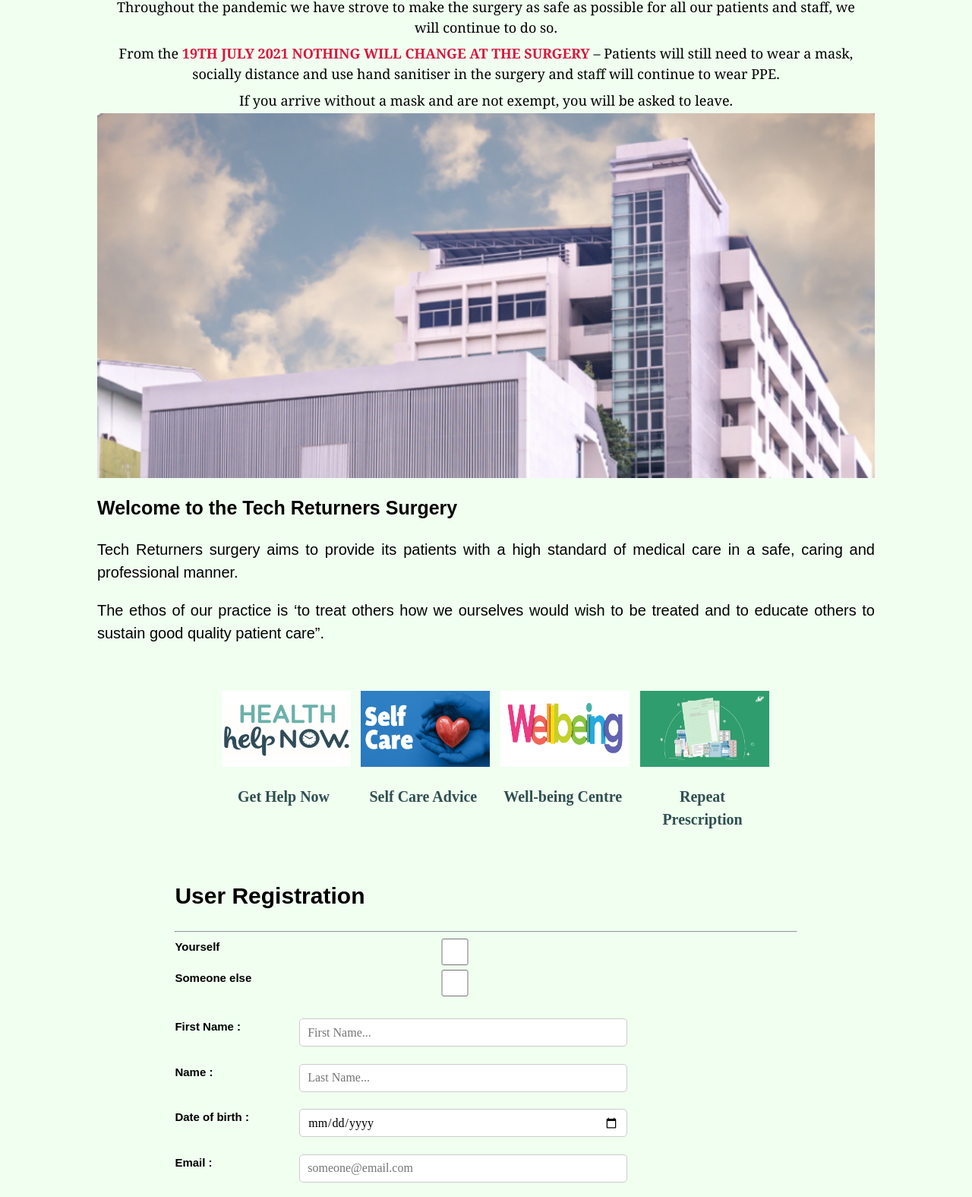
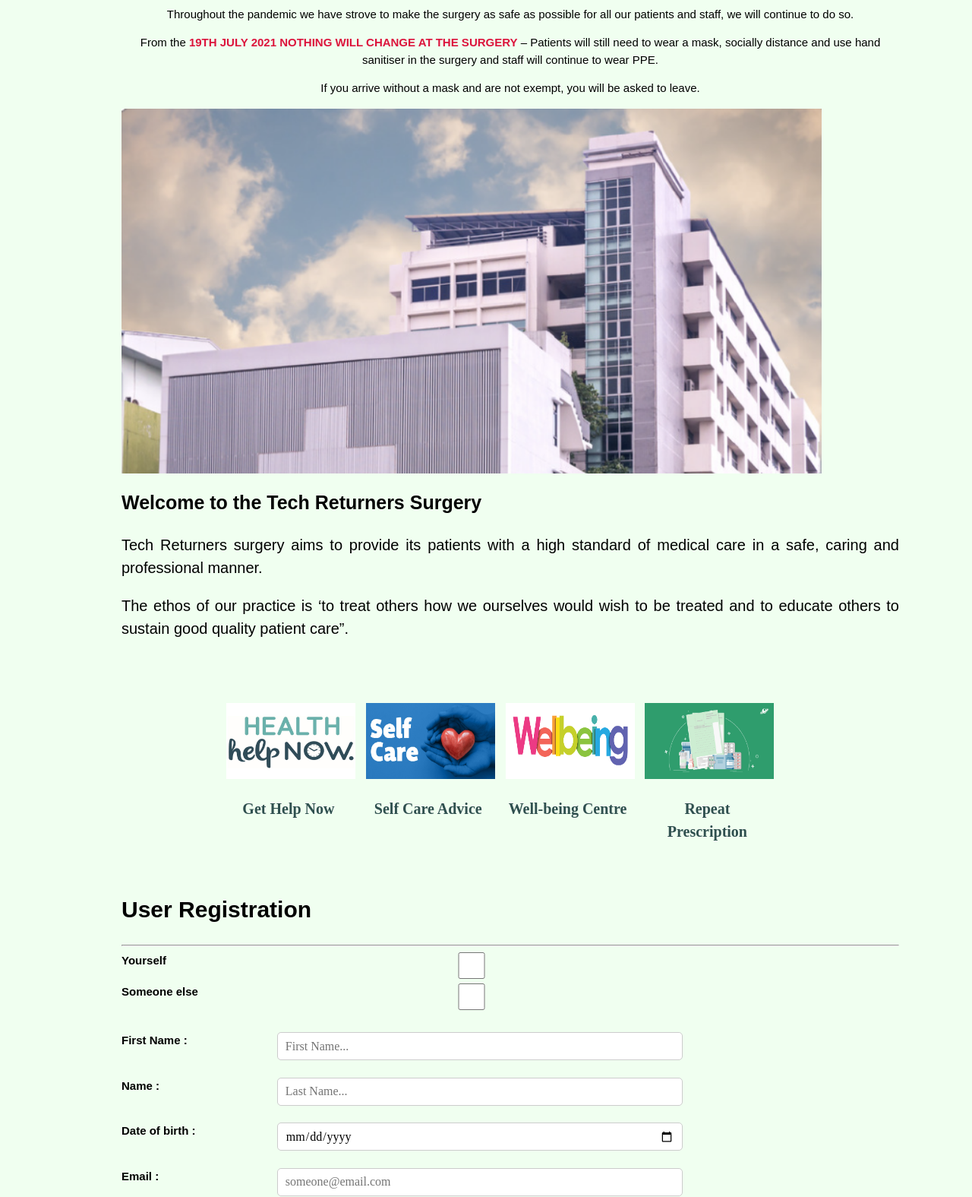
Before and after one commit to AishaNaveed/Sementic-webpage-assignment, a plain HTML site: page index.html in a window 1280 px wide. Shown: the part 221-1796 px from the top of the page at 76% size. Drawn offline with nearby package versions, Linux system fonts and the light colour scheme.

Commit message:
checked for errors and warnings

```diff
--- a/CSS/style.css
+++ b/CSS/style.css
@@ -11,7 +11,7 @@ body{
 	width: 80%;
 	height: auto;
 	margin: auto;
-	padding: 2% 0 0 10%;
+	padding: 2% 0 0 5%;
 }
 
 /* Start Header */
@@ -104,24 +104,24 @@ span{
 	font-weight: bold;
 }
 
-section{
+/* section{
 	width: 100%;
 	float: left;
-}
+} */
 
-section .section-img{
-	width: 100%;
+.section-img{
+	width: 90%;
 	height: 480px;
 	background: url(../Images/clinic.PNG) no-repeat;
     background-size: cover;
 }
-section .section-bg-box{
+.section-bg-box{
 	width: 100%;
 	height: 100%;
 	text-align: center;
 }
 
-section .section-bg-box h2{
+ .section-bg-box h2{
 	color:black;
 	font-size: 2em;
 	text-decoration: underline;
@@ -132,7 +132,7 @@ section .section-bg-box h2{
 section .section-bg-box p{
 
 	color:black;
-	width: 98%;
+	width: 95%;
 	margin: auto;
 	/* font-weight: bold; */
 	padding: 0.2em;
@@ -286,14 +286,15 @@ section .form-box form #register-btn:hover{
 footer{
 	width: 100%;
 	background: darkslategray;
-	float: left;
+	float: right;
 	color: white;
 	padding: 10px 0;
 }
 
 footer .footer-box{
-	width: 33%;
+	width: 27%;
 	float: left;
+	margin-left: 2.8em;
 	height: 100%;
     font-size: 20px;
 }
--- a/index.html
+++ b/index.html
@@ -39,8 +39,7 @@
         </section>
     </header>
 
-    <main>
-        <section class="container">
+    <main class="container">
         <article class="section-bg-box">
             <h2> COVID RESTRICTION UPDATE</h2>
             <p>Throughout the pandemic we have strove to make the surgery as safe as possible for all our
@@ -50,9 +49,7 @@
                 wear PPE.</p>
             <p>If you arrive without a mask and are not exempt, you will be asked to leave.</p>
         </article>
-            <div class="section-img">
-
-            </div>
+        <div class="section-img"></div>
 
         <section>
             <h2 class="welcome-text"> Welcome to the Tech Returners Surgery</h2>
@@ -64,8 +61,7 @@
             </p>
         </section>
         <br />
-            <section id="links">
-                <div class="container">
+        <div id="links" class="container">
             <section class="box">
                 <img src="Images/health-help.jpg" alt="Get help now">
                 <h3><a href="#">Get Help Now</a></h3>
@@ -83,9 +79,8 @@
                 <h3><a href="#">Repeat Prescription</a></h3>
             </section>
         </div>
-            </section>
         <br />
-            <section class="container">
+        <section>
             <h2>User Registration</h2>
             <hr>
             <form class="form-box">
@@ -93,20 +88,20 @@
                 <input id="Yourself" type="checkbox" name="personality" value="Yourself">
                 <label for="Yourself"><strong>Yourself</strong></label>
 
-                    <input id="Someone else" type="checkbox" name="personality" value="Someone else">
-                    <label for="Someone else"><strong>Someone else</strong></label>
+                <input id="someone-else" type="checkbox" name="personality" value="someone-else">
+                <label for="someone-else"><strong>Someone else</strong></label>
                 <br /><br />
 
                 <!--created form fields-->
-                    <input type="text" name="name" id="name" placeholder="First Name..." />
-                    <label for="name"><strong>First Name :</strong></label>
+                <input type="text" name="first-name" id="first-name" placeholder="First Name..." />
+                <label for="first-name"><strong>First Name :</strong></label>
                 <br /><br />
 
-                    <input type="text" name="name" id="name" placeholder="Last Name..." />
-                    <label for="name"><strong> Name :</strong></label>
+                <input type="text" name="last-name" id="last-name" placeholder="Last Name..." />
+                <label for="last-name"><strong> Name :</strong></label>
                 <br /><br />
 
-                    <input type="date" name="date-of-birth" id="date-of-birth" placeholder="DOB..." />
+                <input type="date" name="date-of-birth" id="date-of-birth" />
                 <label for="date-of-birth"><strong>Date of birth :</strong></label>
                 <br /><br />
 
@@ -133,7 +128,6 @@
     </main>
 
     <footer>
-        <section class="container">
         <section class="footer-box">
             <h3>Contact Details</h3>
             <p>The tech Returners Surgery <br>115 Mancunian Way, <br>Manchester, <br>UK, <br>M20 3PX <br>Tel: 0333
@@ -148,9 +142,7 @@
             <a href="#">Accessibility</a>
             <a href="#">Privacy</a>
         </section>
-        </section>
     </footer>
-
 </body>
 
 </html>
```
Lines whose indentation alone changed are shown as unchanged.
